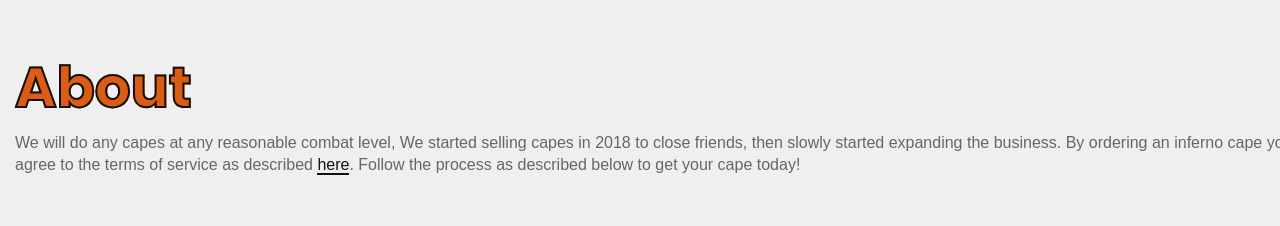
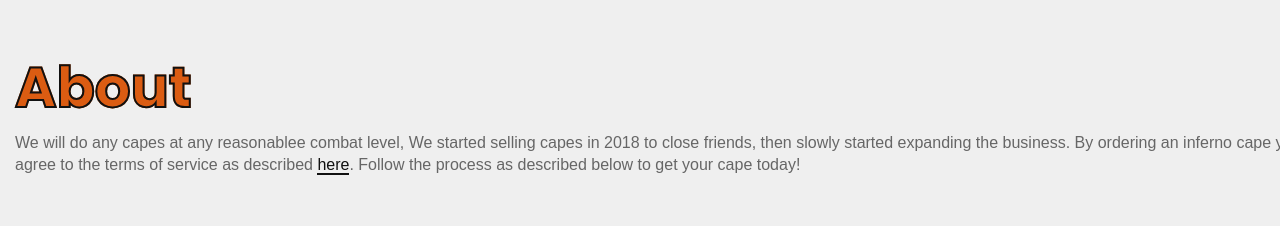
Before and after one commit to wetradesafe07/inferno, a plain HTML site: page index.html in a window 1280 px wide. Shown: the part 820-1046 px from the top of the page. Drawn offline with nearby package versions, Linux system fonts and the light colour scheme; some packages are replaced by stand-ins of ours; a script that the page names is missing.

Commit message:
Update index.html

```diff
--- a/index.html
+++ b/index.html
@@ -249,7 +249,7 @@
                     <h1>About</h1>
                     <br>
                     <p>
-                        We will do any capes at any reasonable combat level, We started selling capes in 2018 to close friends,
+                        We will do any capes at any reasonablee combat level, We started selling capes in 2018 to close friends,
 then slowly started expanding the business.               By ordering an inferno cape you agree to the terms of service as described <a
     href="#terms">here</a>. Follow the process as described below to get your cape today!</p>
 <br><br>
```
